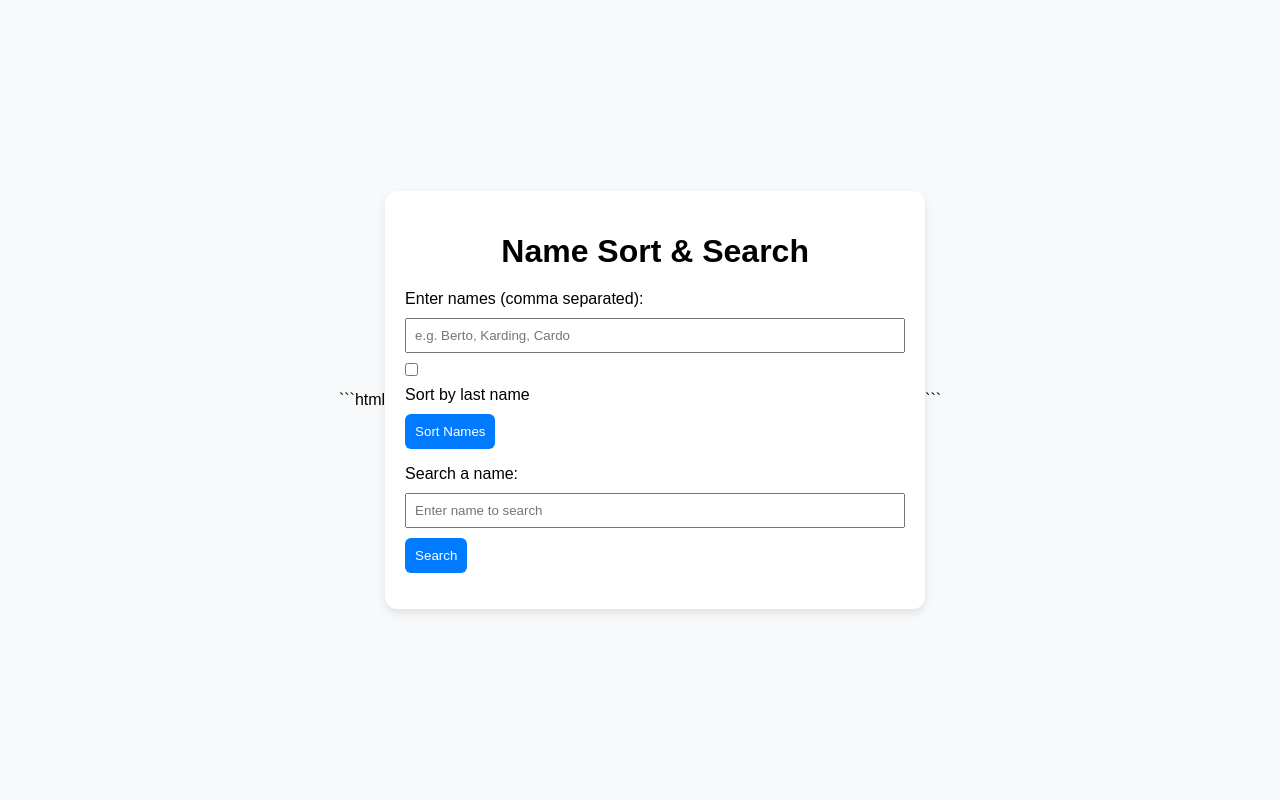
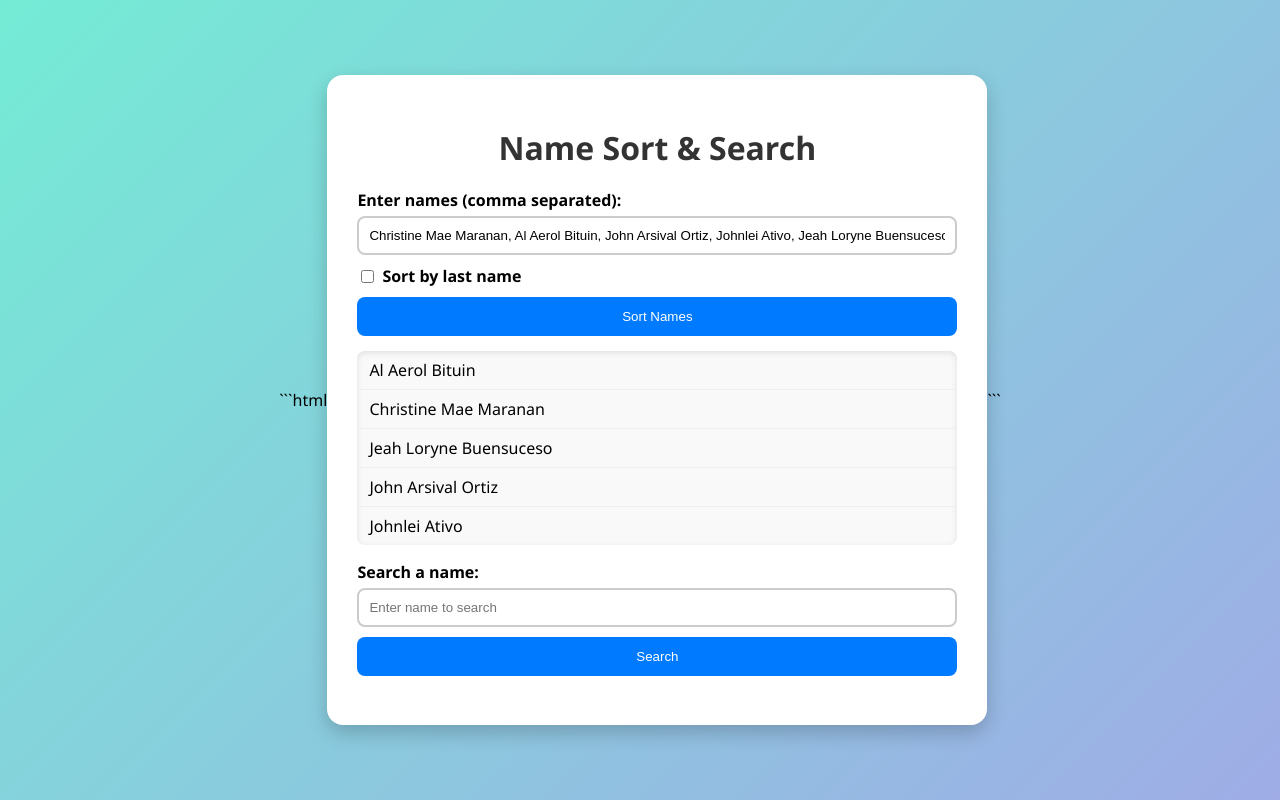
Before and after one commit to jaeyagsa/Sorting-Names, a plain HTML site: page index.html in a window 1280 px wide. Both pictures are taken after a click on the button "Sort Names". Drawn offline with Linux system fonts and the light colour scheme.

Commit message:
Update index.html

```diff
--- a/index.html
+++ b/index.html
@@ -7,8 +7,8 @@
   <title>Name Sort & Search</title>
   <style>
     body {
-      font-family: Arial, sans-serif;
-      background: #f8f9fa;
+      font-family: 'Segoe UI', Tahoma, Geneva, Verdana, sans-serif;
+      background: linear-gradient(135deg, #74ebd5 0%, #9face6 100%);
       display: flex;
       justify-content: center;
       align-items: center;
@@ -17,32 +17,43 @@
     }
     .container {
       background: #fff;
-      padding: 20px;
-      border-radius: 12px;
-      box-shadow: 0 4px 10px rgba(0,0,0,0.1);
-      max-width: 500px;
+      padding: 30px;
+      border-radius: 16px;
+      box-shadow: 0 8px 20px rgba(0,0,0,0.2);
+      max-width: 600px;
       width: 100%;
+      animation: fadeIn 1s ease-in-out;
+    }
+    @keyframes fadeIn {
+      from { opacity: 0; transform: translateY(20px); }
+      to { opacity: 1; transform: translateY(0); }
     }
     h1 {
       text-align: center;
       margin-bottom: 20px;
+      color: #333;
     }
-    input, button, label {
-      display: block;
-      margin: 10px 0;
+    label {
+      font-weight: bold;
     }
     input[type="text"] {
-      padding: 8px;
+      padding: 10px;
       width: 100%;
+      border: 2px solid #ccc;
+      border-radius: 8px;
       box-sizing: border-box;
+      margin-top: 5px;
     }
     button {
-      padding: 10px;
+      padding: 12px;
       background: #007bff;
       color: white;
       border: none;
-      border-radius: 6px;
+      border-radius: 8px;
       cursor: pointer;
+      transition: background 0.3s ease;
+      width: 100%;
+      margin-top: 10px;
     }
     button:hover {
       background: #0056b3;
@@ -50,14 +61,33 @@
     ul {
       list-style: none;
       padding: 0;
+      margin-top: 15px;
+      background: #f9f9f9;
+      border-radius: 8px;
+      max-height: 200px;
+      overflow-y: auto;
+      box-shadow: inset 0 2px 6px rgba(0,0,0,0.1);
     }
     li {
-      padding: 5px 0;
+      padding: 8px 12px;
       border-bottom: 1px solid #eee;
     }
+    li:last-child {
+      border-bottom: none;
+    }
     .result {
+      margin-top: 15px;
+      font-weight: bold;
+      text-align: center;
+      font-size: 1.2em;
+    }
+    .checkbox {
       margin-top: 10px;
-      font-weight: bold;
+      display: flex;
+      align-items: center;
+    }
+    .checkbox input {
+      margin-right: 8px;
     }
   </style>
 </head>
@@ -65,11 +95,11 @@
   <div class="container">
     <h1>Name Sort & Search</h1>
     <label for="names">Enter names (comma separated):</label>
-    <input id="names" type="text" placeholder="e.g. Berto, Karding, Cardo" />
+    <input id="names" type="text" value="Christine Mae Maranan, Al Aerol Bituin, John Arsival Ortiz, Johnlei Ativo, Jeah Loryne Buensuceso" />
 
-    <label>
-      <input type="checkbox" id="sortByLastName"> Sort by last name
-    </label>
+    <div class="checkbox">
+      <input type="checkbox" id="sortByLastName"> <label for="sortByLastName">Sort by last name</label>
+    </div>
 
     <button id="sortBtn">Sort Names</button>
     <ul id="sortedList"></ul>
@@ -107,10 +137,10 @@
     searchBtn.addEventListener('click', () => {
       const query = document.getElementById('search').value.trim();
       if (namesArray.includes(query)) {
-        result.textContent = "Name found!";
+        result.textContent = "Name found! ✅";
         result.style.color = "green";
       } else {
-        result.textContent = "Name not found.";
+        result.textContent = "Name not found. ❌";
         result.style.color = "red";
       }
     });
```
